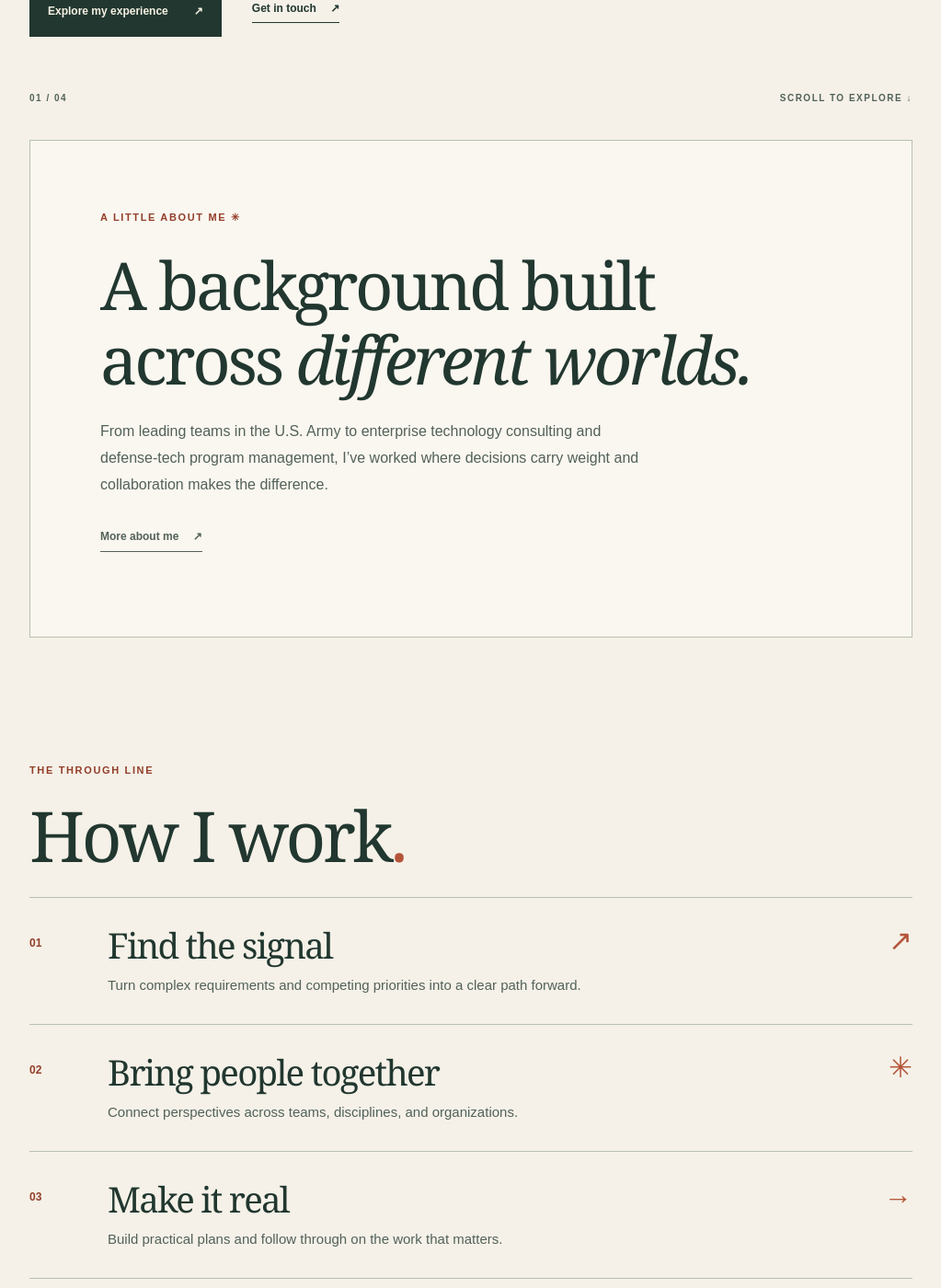
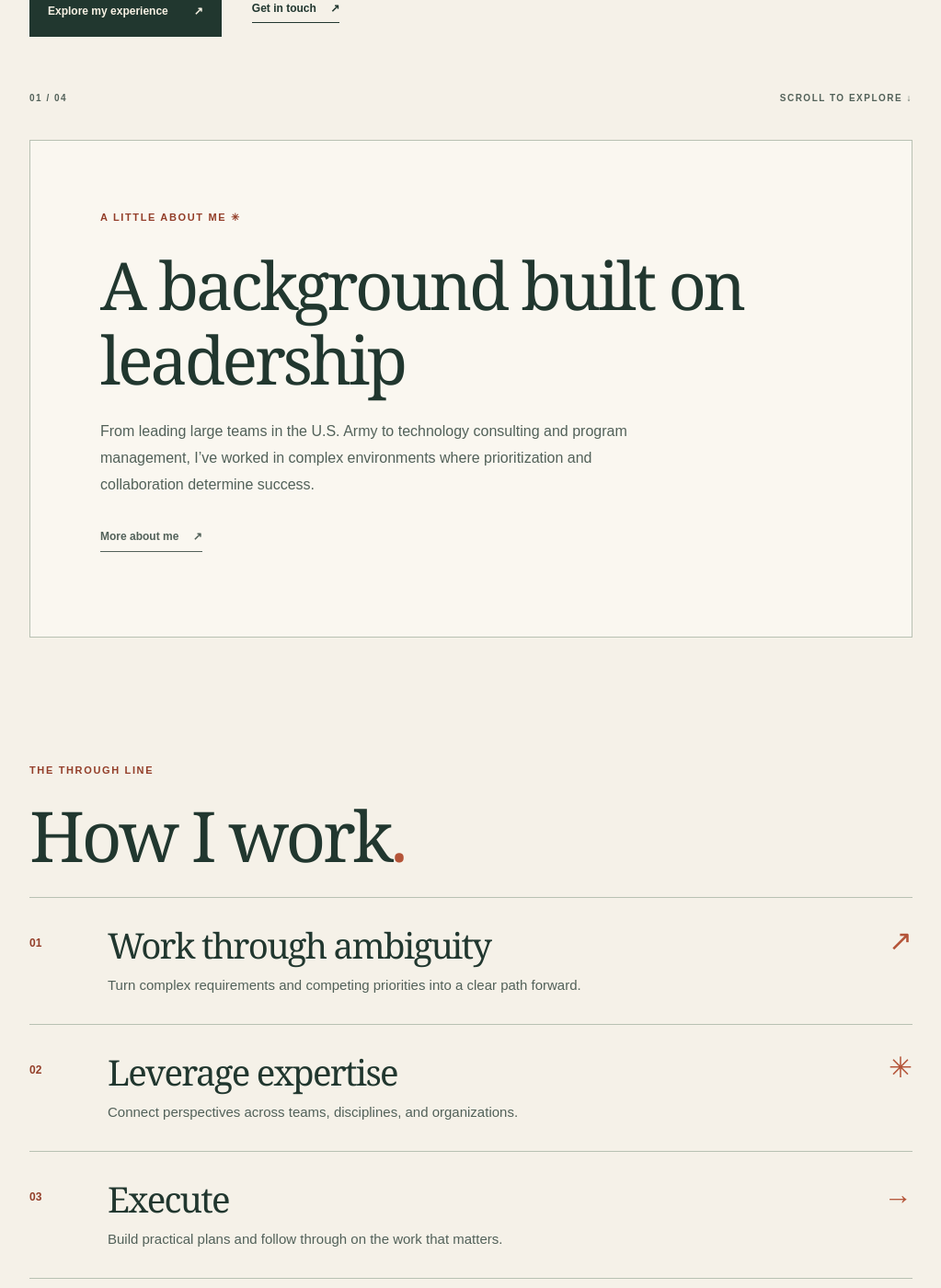
Before and after one commit to smckee12/smckee12.github.io, a Jekyll site: the page built from index.md, in a window 1280 px wide and 1400 px high, scrolled down 1269 px. Shown: the whole window at 92% size, without its empty margins (128-1151 px from the left). Built offline with Jekyll 4.4.1, drawn with Linux system fonts in a browser that asks for light colours.

Commit message:
Update About Me and How I work copy

```diff
--- a/index.md
+++ b/index.md
@@ -24,10 +24,10 @@ permalink: /
 <section class="intro-band" aria-labelledby="intro-band-title" markdown="1">
 <div class="section-kicker">A LITTLE ABOUT ME <span aria-hidden="true">✳</span></div>
 
-## A background built across *different worlds.*
+## A background built on leadership
 {: #intro-band-title }
 
-From leading teams in the U.S. Army to enterprise technology consulting and defense-tech program management, I’ve worked where decisions carry weight and collaboration makes the difference.
+From leading large teams in the U.S. Army to technology consulting and program management, I’ve worked in complex environments where prioritization and collaboration determine success.
 
 <a class="inline-arrow" href="{{ '/about/' | relative_url }}">More about me <span aria-hidden="true">↗</span></a>
 
@@ -41,17 +41,17 @@ From leading teams in the U.S. Army to enterprise technology consulting and defe
     <div class="focus-list">
       <article class="focus-card">
         <span class="focus-index">01</span>
-        <div><h3>Find the signal</h3><p>Turn complex requirements and competing priorities into a clear path forward.</p></div>
+        <div><h3>Work through ambiguity</h3><p>Turn complex requirements and competing priorities into a clear path forward.</p></div>
         <span class="focus-glyph" aria-hidden="true">↗</span>
       </article>
       <article class="focus-card">
         <span class="focus-index">02</span>
-        <div><h3>Bring people together</h3><p>Connect perspectives across teams, disciplines, and organizations.</p></div>
+        <div><h3>Leverage expertise</h3><p>Connect perspectives across teams, disciplines, and organizations.</p></div>
         <span class="focus-glyph" aria-hidden="true">✳</span>
       </article>
       <article class="focus-card">
         <span class="focus-index">03</span>
-        <div><h3>Make it real</h3><p>Build practical plans and follow through on the work that matters.</p></div>
+        <div><h3>Execute</h3><p>Build practical plans and follow through on the work that matters.</p></div>
         <span class="focus-glyph" aria-hidden="true">→</span>
       </article>
     </div>
```
